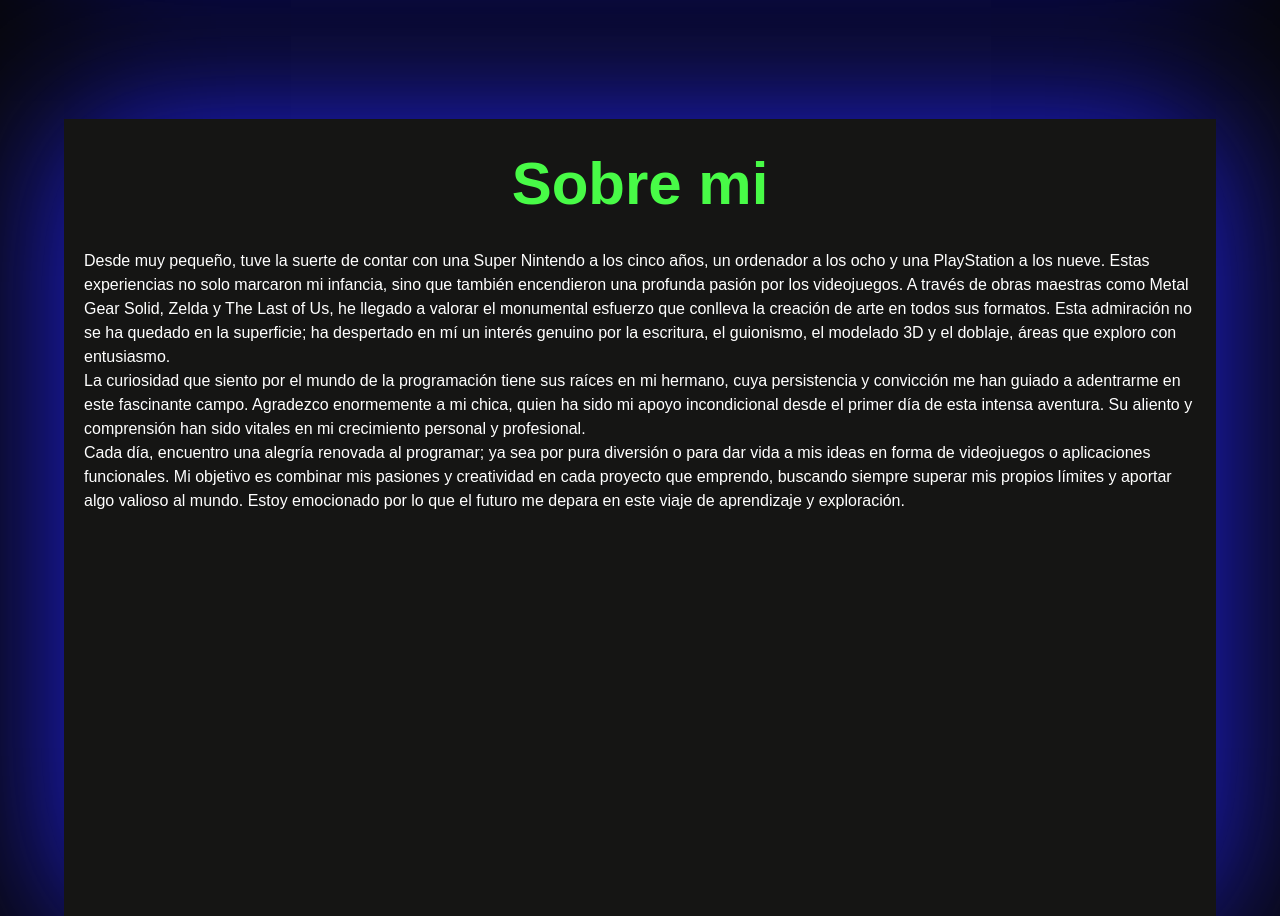
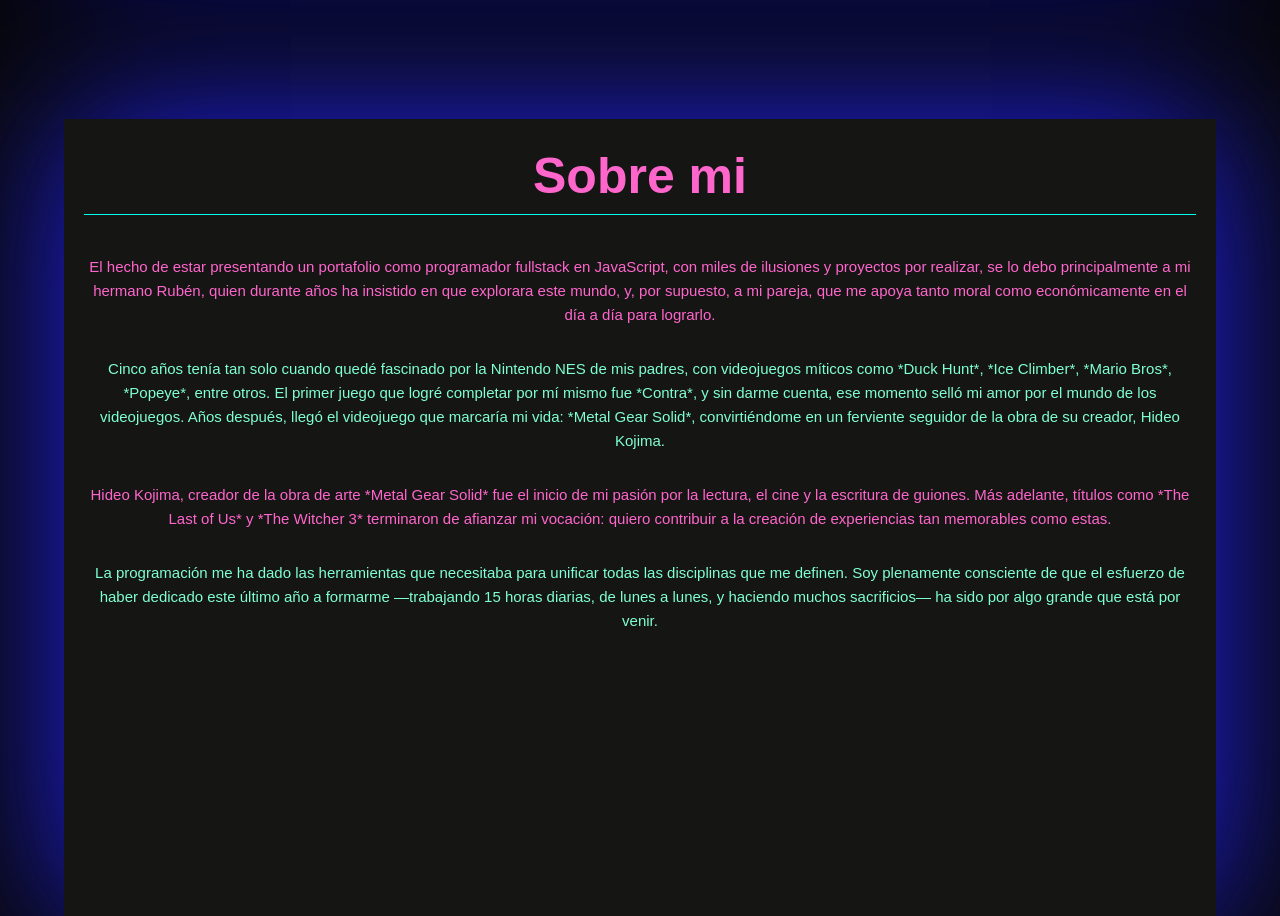
Before and after one commit to DamianCU/Portfolio_DamianCU, a plain HTML site: page 2dex.html in a window 1280 px wide. Shown: the part 11060-11976 px from the top of the page. Drawn offline with nearby package versions, Linux system fonts and the light colour scheme.

```diff
--- a/2dex.html
+++ b/2dex.html
@@ -325,14 +325,24 @@
             <h2 class="lang es">Sobre mi</h2>
             <h2 class="lang en" style="display: none;">About Me</h2>
 
-            <p class="lang es">Desde muy pequeño, tuve la suerte de contar con una Super Nintendo a los cinco años, un ordenador a los ocho y una PlayStation a los nueve. Estas experiencias no solo marcaron mi infancia, sino que también encendieron una profunda pasión por los videojuegos. A través de obras maestras como Metal Gear Solid, Zelda y The Last of Us, he llegado a valorar el monumental esfuerzo que conlleva la creación de arte en todos sus formatos. Esta admiración no se ha quedado en la superficie; ha despertado en mí un interés genuino por la escritura, el guionismo, el modelado 3D y el doblaje, áreas que exploro con entusiasmo.
+            <p class="p1 lang es">El hecho de estar presentando un portafolio como programador fullstack en JavaScript, con miles de ilusiones y proyectos por realizar, se lo debo principalmente a mi hermano Rubén, quien durante años ha insistido en que explorara este mundo, y, por supuesto, a mi pareja, que me apoya tanto moral como económicamente en el día a día para lograrlo.
+            </p>
+            <p class="p2 lang es">Cinco años tenía tan solo cuando quedé fascinado por la Nintendo NES de mis padres, con videojuegos míticos como *Duck Hunt*, *Ice Climber*, *Mario Bros*, *Popeye*, entre otros. El primer juego que logré completar por mí mismo fue *Contra*, y sin darme cuenta, ese momento selló mi amor por el mundo de los videojuegos. Años después, llegó el videojuego que marcaría mi vida: *Metal Gear Solid*, convirtiéndome en un ferviente seguidor de la obra de su creador, Hideo Kojima.
             </p>
 
-            <p>La curiosidad que siento por el mundo de la programación tiene sus raíces en mi hermano, cuya persistencia y convicción me han guiado a adentrarme en este fascinante campo. Agradezco enormemente a mi chica, quien ha sido mi apoyo incondicional desde el primer día de esta intensa aventura. Su aliento y comprensión han sido vitales en mi crecimiento personal y profesional.</p>
+            <p class="p1 lang es">Hideo Kojima, creador de la obra de arte *Metal Gear Solid* fue el inicio de mi pasión por la lectura, el cine y la escritura de guiones. Más adelante, títulos como *The Last of Us* y *The Witcher 3* terminaron de afianzar mi vocación: quiero contribuir a la creación de experiencias tan memorables como estas.</p>
 
-            <p>
-            Cada día, encuentro una alegría renovada al programar; ya sea por pura diversión o para dar vida a mis ideas en forma de videojuegos o aplicaciones funcionales. Mi objetivo es combinar mis pasiones y creatividad en cada proyecto que emprendo, buscando siempre superar mis propios límites y aportar algo valioso al mundo. Estoy emocionado por lo que el futuro me depara en este viaje de aprendizaje y exploración.</p>
-            <p class="lang en" style="display: none;">I'm a fullstack web developer with experience in React, Node.js, MySQL, and Tailwind CSS. I love working in teams and designing user-friendly interfaces.
+            <p class="p2 lang es">La programación me ha dado las herramientas que necesitaba para unificar todas las disciplinas que me definen. Soy plenamente consciente de que el esfuerzo de haber dedicado este último año a formarme —trabajando 15 horas diarias, de lunes a lunes, y haciendo muchos sacrificios— ha sido por algo grande que está por venir.</p>
+
+
+
+            <p class="p1 lang en" style="display: none">Presenting a portfolio as a fullstack JavaScript developer, with countless ideas and dreams to bring to life, is something I owe primarily to my brother Rubén, who for years has encouraged me to explore this field, and, of course, to my partner, who supports me both morally and financially every day to make this journey possible.</p>
+
+            <p class="p2 lang en" style="display: none">I was only five years old when I first fell in love with my parents' Nintendo NES, playing classic games like *Duck Hunt*, *Ice Climber*, *Mario Bros*, *Popeye*, and others. The first game I completed on my own was *Contra*, and without realizing it, my passion for video games was born. Years later, *Metal Gear Solid* arrived, a game that would mark my life and turn me into an avid follower of its creator, Hideo Kojima.</p>
+
+            <p class="p1 lang en" style="display: none">*Metal Gear Solid* ignited my interests in reading, film, and scriptwriting. Later, titles like *The Last of Us* and *The Witcher 3* cemented my goal of one day contributing to unforgettable experiences like these.</p>
+
+            <p class="p2 lang en" style="display: none">Programming has given me the tools I was searching for to unite all the passions that define me. I’m fully aware that dedicating this past year to intensive study —working 15 hours daily, from Monday to Sunday, and making numerous sacrifices— is for the sake of achieving the great things that lie ahead.</p>
         </div>
 
     </section>
--- a/2tyle.css
+++ b/2tyle.css
@@ -499,7 +499,7 @@ ul li{
 .fut-Projects p{
     color: rgb(220, 190, 135);
 }
-/* Estilo de las imágenes de proyecto */
+
 .project-img {
     width: 70rem;
     max-width: 100%;
@@ -539,7 +539,32 @@ ul li{
     background-color: #151514;
     box-shadow: 0 0 150px rgba(34, 34, 250, 0.979);
 }
+.aboutMe h2{
+    color: var(--hover-color);
+    border-bottom: 1px solid var(--main-color);
+    text-align: center;
+    font-size: 5rem;
+    margin-bottom: 4rem;
+}
+.aboutMe p{
+    color: #ccc;
+    font-size: 1.5rem;
+    line-height: 1.6;
+    margin-bottom: 3rem;
+    text-align: center;
+}
+.aboutMe .p1{
+    color: var(--hover-color);
+}
+.aboutMe .p2{
+    color: aquamarine
+}
+
 .footer {
+    position: fixed;
+    bottom: 0;
+    left: 0;
+    width: 100%;
     background-color: #2f2f2f;
     padding: 20px 0;
     display: flex;
@@ -797,6 +822,7 @@ ul li{
     .aboutMe{
         margin-top: -4rem;
     }
+
 }
 
 @media (min-width:1024px) {
```
